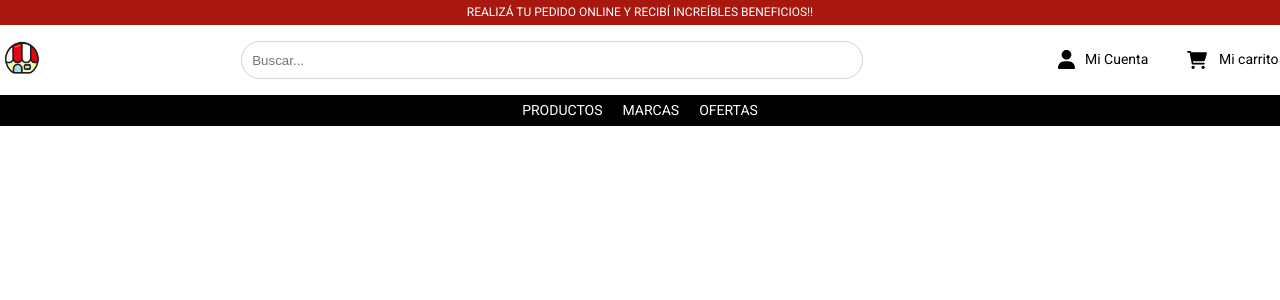
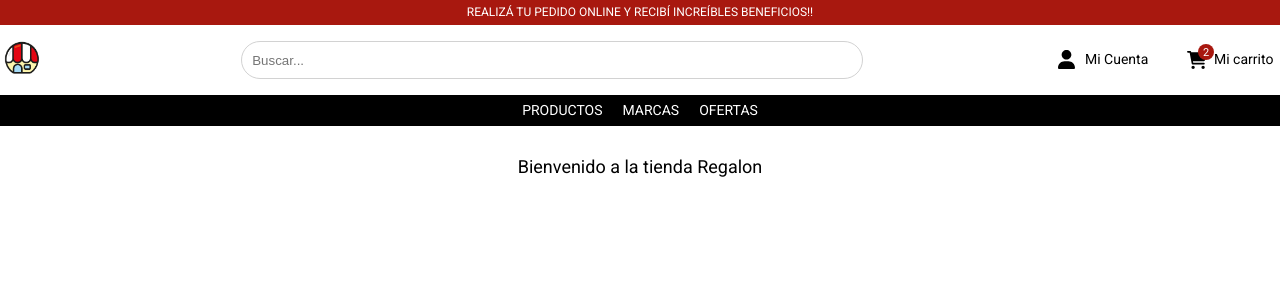
Before and after one commit to tecram/regalon-marcetcristian, a React (Create React App) app: page / in a window 1280 px wide. Shown: the top 300 px of the page. Built offline with nearby package versions, Linux system fonts and the light colour scheme.

Commit message:
Desafio clase 3

```diff
--- a/src/App.js
+++ b/src/App.js
@@ -1,9 +1,11 @@
 import NavBar from './components/NavBar/NavBar'
+import ItemListContainer from './components/ItemListContainer/ItemListContainer';
 
 function App() {
-  return (
+  return <>
     <NavBar />
-  );
+    <ItemListContainer greeting="Bienvenido a la tienda Regalon" />
+  </>
 }
 
 export default App;
--- /dev/null
+++ b/src/components/CartWidget/CartWidget.jsx
@@ -0,0 +1,14 @@
+import './CartWidget.scss'
+
+const CartWidget = () => {
+  return (
+    <div className='cart'>
+      <span className='cart-icon'>
+        <span className='cart-counter'>2</span>
+      </span>
+      Mi carrito
+    </div>
+  )
+}
+
+export default CartWidget;
--- /dev/null
+++ b/src/components/CartWidget/CartWidget.scss
@@ -0,0 +1,34 @@
+.cart {
+  min-width: 96px;
+  cursor: pointer;
+
+  .cart-icon {
+    background-image: url('../../assets/icons/cart-icon.svg');
+    background-size: 20px;
+    background-position: center;
+    background-repeat: no-repeat;
+    width: 25px;
+    height: 22px;
+    display: inline-block;
+    vertical-align: middle;
+    margin-right: 5px;
+    position: relative;
+
+    .cart-counter {
+      width: 16px;
+      height: 16px;
+      border-radius: 50%;
+      background-color: #A8180F;
+      position: absolute;
+      right: -5px;
+      top: -5px;
+      font-size: 11px;
+      color: white;
+      display: flex;
+      justify-content: center;
+      align-items: center;
+    }
+  }
+
+
+}
--- /dev/null
+++ b/src/components/ItemListContainer/ItemListContainer.jsx
@@ -0,0 +1,8 @@
+import './ItemListContainer.scss'
+
+const ItemListContainer = (props) => {
+  console.log(props.greeting)
+  return ( <section className="item-list-container">{props.greeting}</section> );
+}
+
+export default ItemListContainer;
--- /dev/null
+++ b/src/components/ItemListContainer/ItemListContainer.scss
@@ -0,0 +1,8 @@
+@import '../../scss/variables.scss';
+
+.item-list-container {
+  @include center-layout();
+  font-size: 18px;
+  text-align: center;
+  color: black;
+}
--- a/src/components/NavBar/NavBar.jsx
+++ b/src/components/NavBar/NavBar.jsx
@@ -1,5 +1,6 @@
 import './NavBar.scss'
 import logo from '../../assets/logos/regalon-logo.png'
+import CartWidget from '../CartWidget/CartWidget'
 
 const NavBar = () => {
   return <>
@@ -11,7 +12,7 @@ const NavBar = () => {
           <div className='search-bar'><input type='text' placeholder='Buscar...'></input></div>
           <div className='user-links'>
             <div className='user-content'>Mi Cuenta</div>
-            <div className='cart'>Mi carrito</div>
+            <CartWidget />
           </div>
         </div>
         <div className='menu-container'>
--- a/src/components/NavBar/NavBar.scss
+++ b/src/components/NavBar/NavBar.scss
@@ -3,6 +3,7 @@
 header {
   width: 100%;
   max-width: 100%;
+  margin-bottom: 30px;
 
   .pre-header {
     height: 25px;
@@ -16,14 +17,12 @@ header {
   }
 
   .header {
-    height: 70px;
-
     .header-container {
       @include center-layout();
+      height: 70px;
       display: flex;
       align-items: center;
       justify-content: space-between;
-      height: 100%;
 
       .regalon-logo {
         img {
@@ -72,24 +71,6 @@ header {
             margin-right: 10px;
           }
         }
-
-        .cart {
-          min-width: 96px;
-          cursor: pointer;
-
-          &::before {
-            content: "";
-            background-image: url('../../assets/icons/cart-icon.svg');
-            background-size: 20px;
-            background-position: center;
-            background-repeat: no-repeat;
-            width: 25px;
-            height: 22px;
-            display: inline-block;
-            vertical-align: middle;
-            margin-right: 10px;
-          }
-        }
       }
     }
 
```
